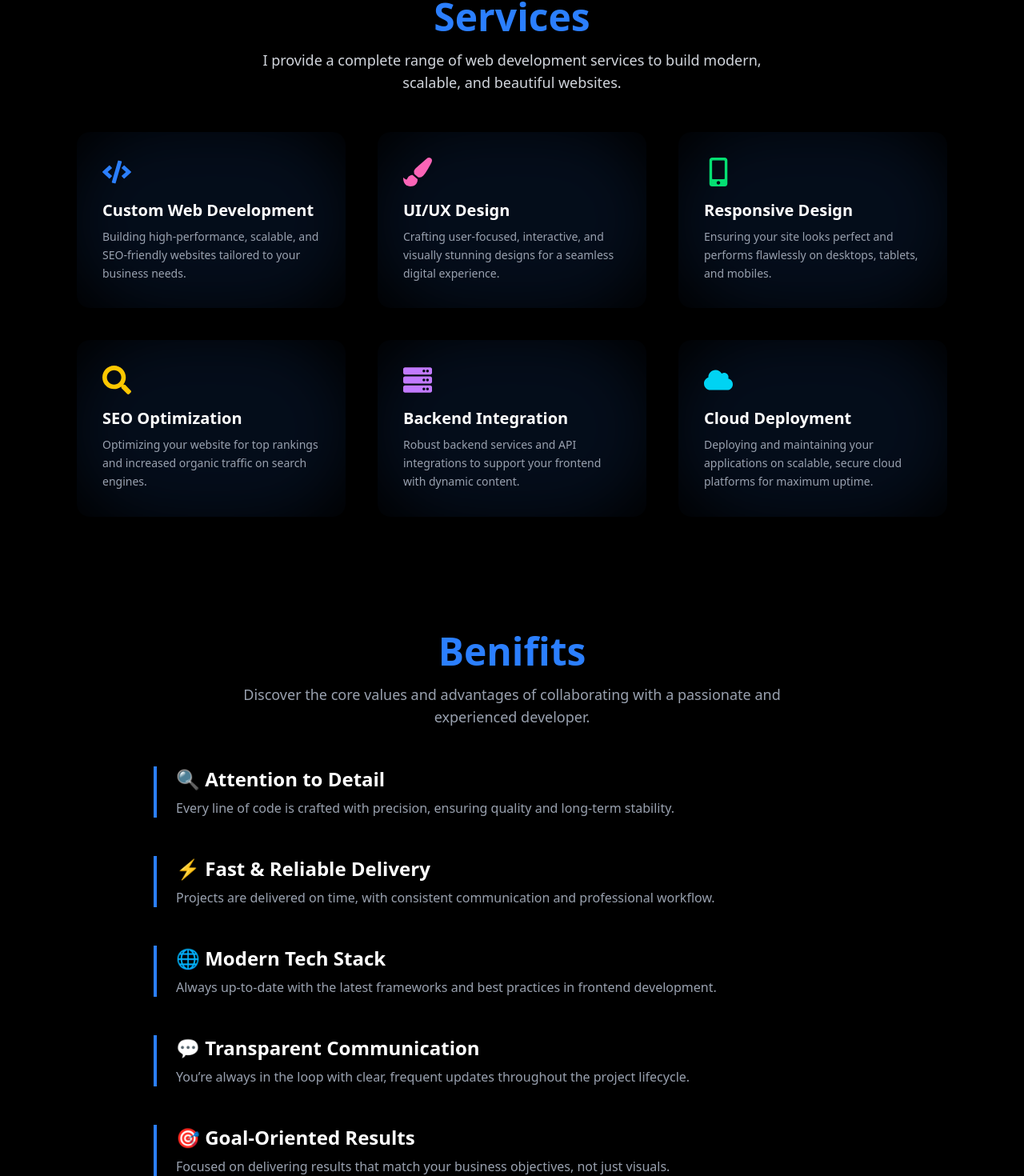
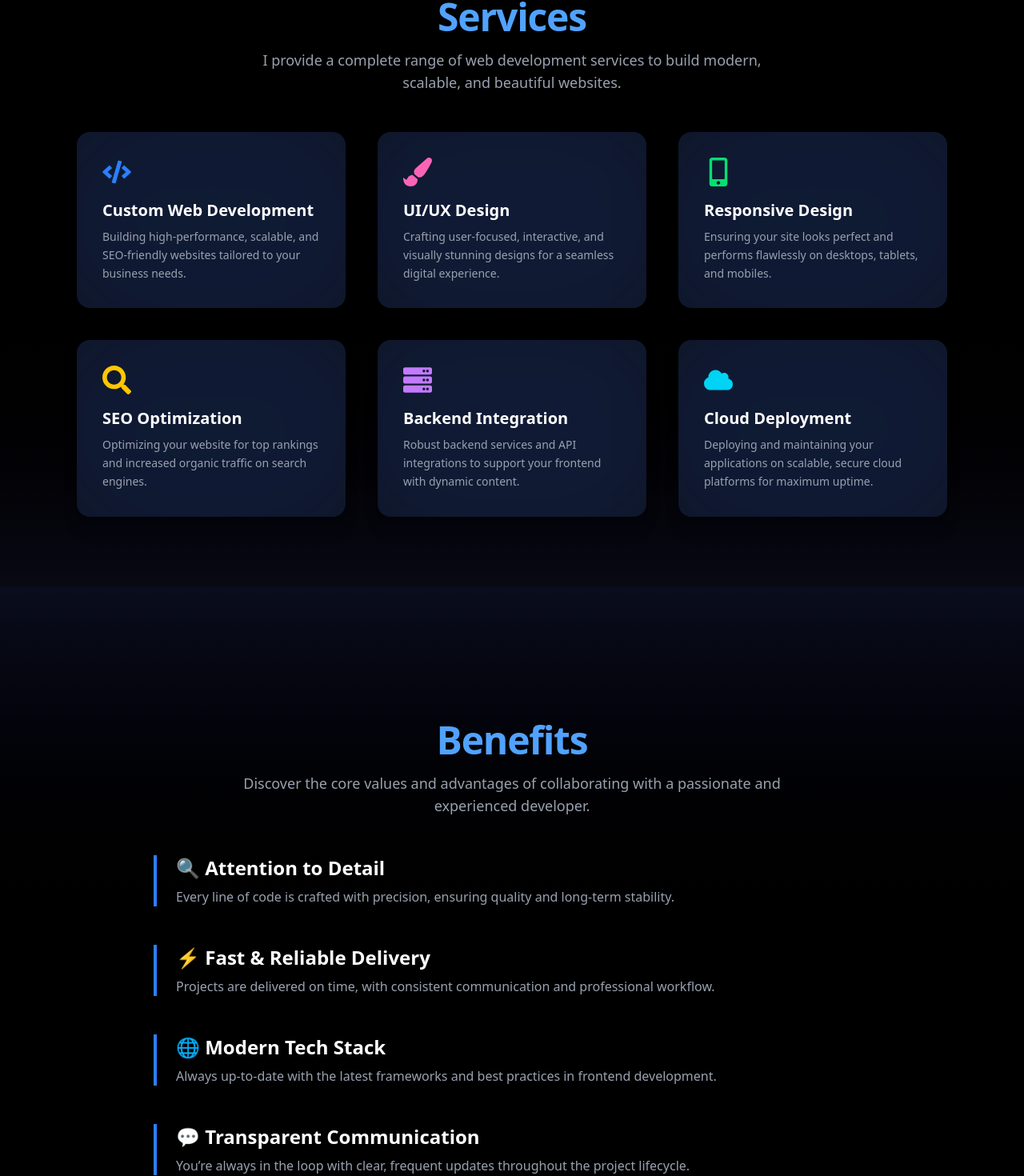
Before and after one commit to ValueInvest23/Value-Portfolio, a React (Vite) app: page / in a window 1280 px wide. Shown: the part 1603-3073 px from the top of the page at 80% size. Built offline with nearby package versions, Linux system fonts and the light colour scheme.

Commit message:
changes in services

```diff
--- a/src/Service.jsx
+++ b/src/Service.jsx
@@ -37,33 +37,38 @@ const services = [
 
 const Services = () => {
   return (
-    <>
-      <section id="services" className="py-16 px-6 sm:px-10 lg:px-24 bg-black text-white overflow-x-hidden ">
-        <div className="text-center mb-12">
-          <h2 className="text-4xl sm:text-5xl font-bold mb-4 text-blue-500"> Services</h2>
-          <p className="text-gray-300 text-md sm:text-lg max-w-2xl mx-auto">
+    <div className="scroll-smooth">
+      <section id="services" className="py-16 px-6 sm:px-10 lg:px-24 bg-gradient-to-b from-black via-black to-[#090914] text-white overflow-x-hidden min-h-screen">
+        <motion.div
+          initial={{ opacity: 0, y: 100 }}
+          whileInView={{ opacity: 1, y: 0 }}
+          transition={{ duration: 0.7, ease: "easeOut" }}
+          className="text-center mb-12"
+        >
+          <h2 className="text-4xl sm:text-5xl font-bold mb-4 text-blue-400 tracking-tight"> Services</h2>
+          <p className="text-gray-400 text-md sm:text-lg max-w-2xl mx-auto">
             I provide a complete range of web development services to build modern, scalable, and beautiful websites.
           </p>
-        </div>
+        </motion.div>
+
         <div className="grid gap-10 sm:grid-cols-2 lg:grid-cols-3">
           {services.map((service, index) => (
             <motion.div
               key={index}
-              initial={{ opacity: 0, y: 40 }}
+              initial={{ opacity: 0, y: 50 }}
               whileInView={{ opacity: 1, y: 0 }}
-              whileHover={{ scale: 1.03, y: -8, rotateX: 8, rotateY: 4 }}
-              whileTap={{ scale: 1.03, y: -8, rotateX: 8, rotateY: 4 }}
-              transition={{ duration: 0.5, delay: index * 0.1 }}
+              whileHover={{ scale: 1.05, y: -6 }}
+              transition={{ duration: 0.5, delay: index * 0.15, ease: "easeOut" }}
               viewport={{ once: true }}
-              className="relative bg-black-900 rounded-2xl shadow-lg p-8 overflow-hidden transition group cursor-pointer"
+              className="relative bg-[#0f172a] rounded-2xl shadow-xl p-8 overflow-hidden transition group cursor-pointer hover:shadow-blue-500/30"
             >
               <div className="absolute inset-0 rounded-2xl border border-transparent group-hover:border-blue-500 group-hover:opacity-100 opacity-0 transition-all duration-500 pointer-events-none" />
-              <div className="absolute -inset-4 bg-blue-500 opacity-10 blur-2xl rounded-full group-hover:opacity-20 transition-opacity duration-700 z-0" />
+              <div className="absolute -inset-4 bg-blue-900 opacity-10 blur-2xl rounded-full group-hover:opacity-20 transition-opacity duration-700 z-0" />
               <div className="relative z-10">
-                <div className="mb-4 group-hover:rotate-[6deg] transition-transform duration-300 ease-in-out">
+                <div className="mb-4 transition-transform duration-300 ease-in-out">
                   {service.icon}
                 </div>
-                <h3 className="text-xl font-semibold text-white mb-2 group-hover:text-blue-400 transition-colors duration-300 hover:text-blue-400">
+                <h3 className="text-xl font-semibold text-white mb-2 group-hover:text-blue-400 transition-colors duration-300">
                   {service.title}
                 </h3>
                 <p className="text-gray-400 text-sm leading-relaxed group-hover:text-gray-300 transition-colors duration-300">
@@ -75,43 +80,42 @@ const Services = () => {
         </div>
       </section>
 
-      {/* Benefits Section */}
-      <section id="benefits" className="py-20 px-6 sm:px-10 lg:px-24 bg-black text-white">
+      <motion.section
+        id="benefits"
+        initial={{ opacity: 0, y: 100 }}
+        whileInView={{ opacity: 1, y: 0 }}
+        transition={{ duration: 0.9, ease: "easeInOut" }}
+        className="py-30 pt-42 px-6 sm:px-10  lg:px-24 bg-gradient-to-b from-[#0A0D1C] via-black to-black text-white min-h-screen"
+      >
         <div className="text-center mb-12">
-          <h2 className="text-4xl sm:text-5xl font-bold mb-4 text-blue-500">Benifits</h2>
+          <h2 className="text-4xl sm:text-5xl font-bold mb-4 text-blue-400 tracking-tight">Benefits</h2>
           <p className="text-gray-400 text-md sm:text-lg max-w-2xl mx-auto">
             Discover the core values and advantages of collaborating with a passionate and experienced developer.
           </p>
         </div>
 
         <div className="space-y-12 max-w-4xl mx-auto">
-          <motion.div initial={{ opacity: 0, x: -50 }} whileInView={{ opacity: 1, x: 0 }} transition={{ duration: 0.5 }} className="border-l-4 border-blue-500 pl-6 ">
-            <h3 className="text-2xl font-semibold mb-2">🔍 Attention to Detail</h3>
-            <p className="text-gray-400">Every line of code is crafted with precision, ensuring quality and long-term stability.</p>
-          </motion.div>
-
-          <motion.div initial={{ opacity: 0, x: 50 }} whileInView={{ opacity: 1, x: 0 }} transition={{ duration: 0.5, delay: 0.2 }} className="border-l-4 border-blue-500 pl-6">
-            <h3 className="text-2xl font-semibold mb-2">⚡ Fast & Reliable Delivery</h3>
-            <p className="text-gray-400">Projects are delivered on time, with consistent communication and professional workflow.</p>
-          </motion.div>
-
-          <motion.div initial={{ opacity: 0, x: -50 }} whileInView={{ opacity: 1, x: 0 }} transition={{ duration: 0.5, delay: 0.4 }} className="border-l-4 border-blue-500 pl-6">
-            <h3 className="text-2xl font-semibold mb-2">🌐 Modern Tech Stack</h3>
-            <p className="text-gray-400">Always up-to-date with the latest frameworks and best practices in frontend development.</p>
-          </motion.div>
-
-          <motion.div initial={{ opacity: 0, x: 50 }} whileInView={{ opacity: 1, x: 0 }} transition={{ duration: 0.5, delay: 0.6 }} className="border-l-4 border-blue-500 pl-6">
-            <h3 className="text-2xl font-semibold mb-2">💬 Transparent Communication</h3>
-            <p className="text-gray-400">You’re always in the loop with clear, frequent updates throughout the project lifecycle.</p>
-          </motion.div>
-
-          <motion.div initial={{ opacity: 0, x: -50 }} whileInView={{ opacity: 1, x: 0 }} transition={{ duration: 0.5, delay: 0.8 }} className="border-l-4 border-blue-500 pl-6">
-            <h3 className="text-2xl font-semibold mb-2">🎯 Goal-Oriented Results</h3>
-            <p className="text-gray-400">Focused on delivering results that match your business objectives, not just visuals.</p>
-          </motion.div>
+          {[
+            ["🔍 Attention to Detail", "Every line of code is crafted with precision, ensuring quality and long-term stability."],
+            ["⚡ Fast & Reliable Delivery", "Projects are delivered on time, with consistent communication and professional workflow."],
+            ["🌐 Modern Tech Stack", "Always up-to-date with the latest frameworks and best practices in frontend development."],
+            ["💬 Transparent Communication", "You’re always in the loop with clear, frequent updates throughout the project lifecycle."],
+            ["🎯 Goal-Oriented Results", "Focused on delivering results that match your business objectives, not just visuals."]
+          ].map(([title, desc], idx) => (
+            <motion.div
+              key={title}
+              initial={{ opacity: 0, y: 60 }}
+              whileInView={{ opacity: 1, y: 0 }}
+              transition={{ duration: 0.6, delay: idx * 0.2, ease: "easeOut" }}
+              className="border-l-4 border-blue-500 pl-6 hover:border-white transition-colors duration-300"
+            >
+              <h3 className="text-2xl font-semibold mb-2">{title}</h3>
+              <p className="text-gray-400">{desc}</p>
+            </motion.div>
+          ))}
         </div>
-      </section>
-    </>
+      </motion.section>
+    </div>
   );
 };
 
```
